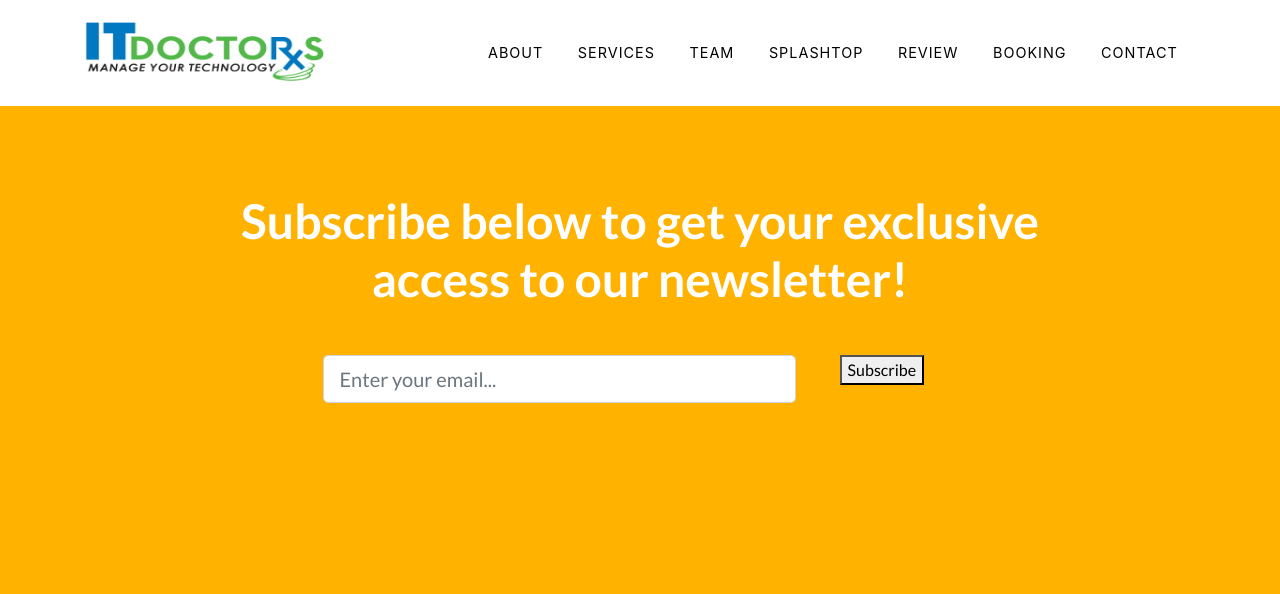
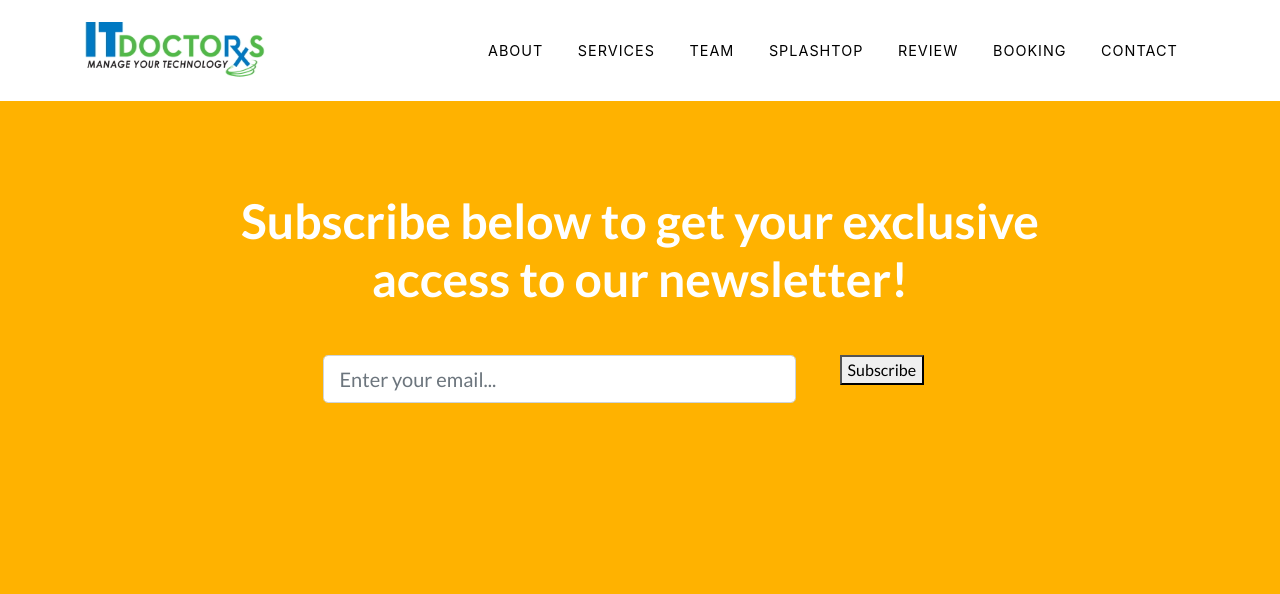
Before and after one commit to xael-dev/ITD, a Django app: page / in a window 1280 px wide. Shown: the top 594 px of the page. Run offline with Django 3.2, Linux system fonts and the light colour scheme; some libraries are stand-ins or nearby versions; some web fonts are replaced.

Commit message:
Change navbar sizing and meta theme

```diff
--- a/emailstore/templates/home/base.html
+++ b/emailstore/templates/home/base.html
@@ -36,10 +36,10 @@
 <body data-spy="scroll" data-target=".navbar" data-offset="50">
 
   <!-- Navigation, NOTE: <a> elements are used to jump to particular area with scrollspy -->
-  <nav class="navbar navbar-expand-lg bg-white navbar-dark fixed-top" id="mainNav">
+  <nav class="navbar navbar-expand-lg bg-white navbar-light fixed-top" id="mainNav">
     <div class="container">
       <a class="navbar-brand js-scroll-trigger" href="#home">
-        <img src={% static "img/ITDLogo.jpg" %} width="240" height="80">
+        <img src={% static "img/ITDLogo.jpg" %} width="180" height="75">
       </a>
       <button class="navbar-toggler navbar-toggler-right" type="button" data-toggle="collapse" data-target="#navbarResponsive" aria-controls="navbarResponsive" aria-expanded="false" aria-label="Toggle navigation">
         Menu
```
